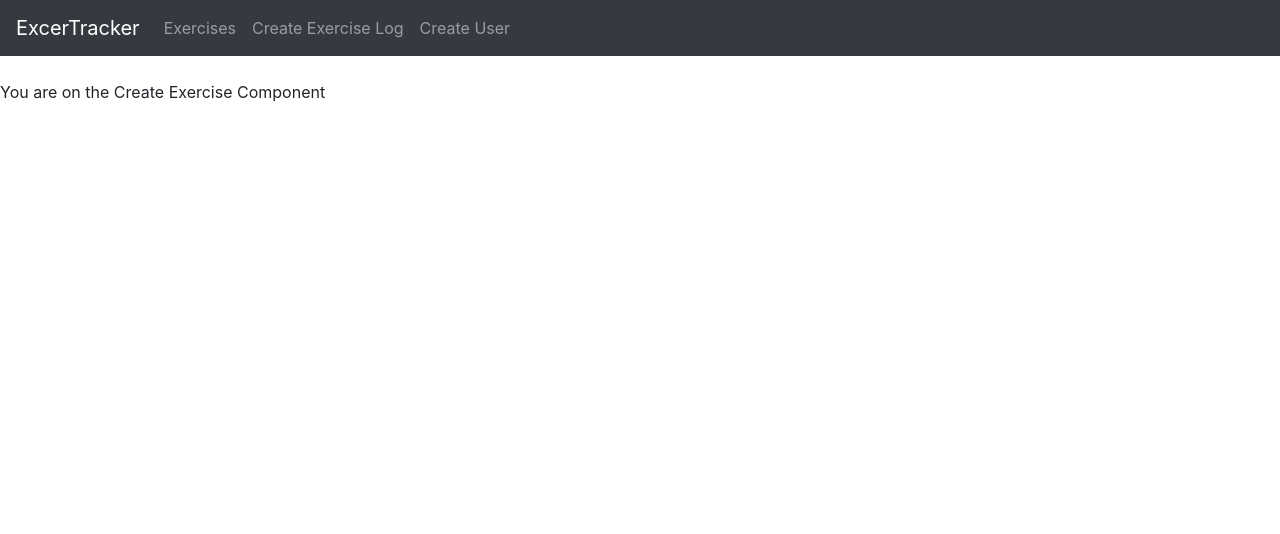
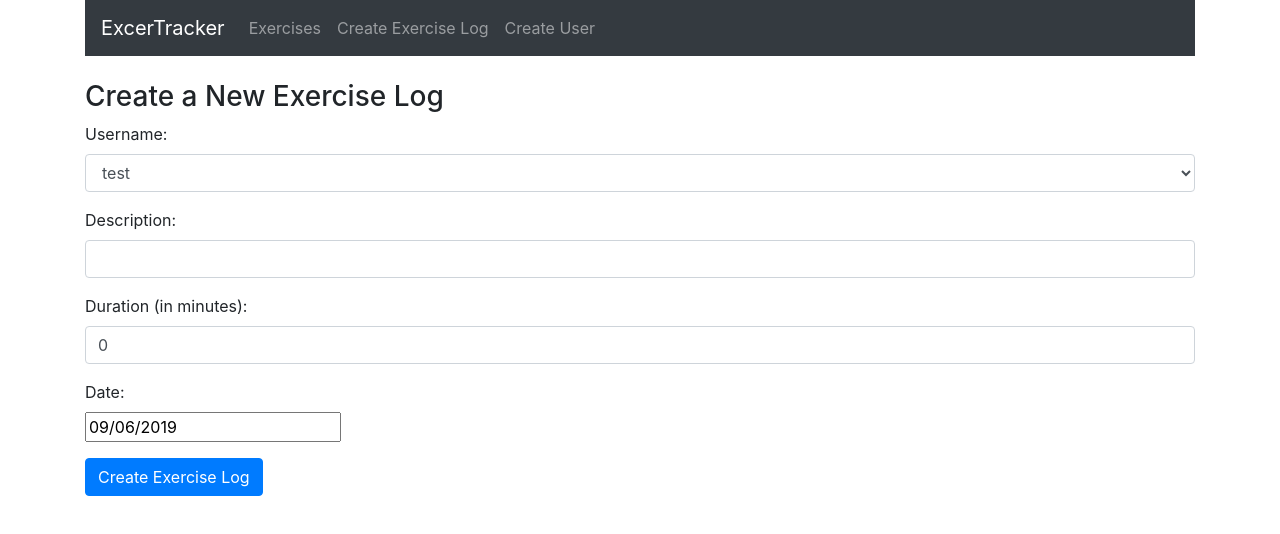
Before and after one commit to lsalazar1/Exercise-App, a React (Create React App) app: page /create in a window 1280 px wide. Shown: the top 534 px of the page. Built offline with nearby package versions, Linux system fonts and the light colour scheme; the HTML template or start-up script is replaced by a standard one.

Commit message:
create-exercises component finished

```diff
--- a/package.json
+++ b/package.json
@@ -5,6 +5,7 @@
   "dependencies": {
     "bootstrap": "^4.3.1",
     "react": "^16.9.0",
+    "react-datepicker": "^2.9.6",
     "react-dom": "^16.9.0",
     "react-router-dom": "^5.0.1",
     "react-scripts": "3.1.1"
--- a/src/App.js
+++ b/src/App.js
@@ -11,12 +11,14 @@
 function App() {
   return (
     <Router>
+      <div className="container">
         <Navbar />
         <br/>
         <Route path="/" exact component={ExerciseList} />
         <Route path="/edit/:id" component={EditExercise} />
         <Route path="/create" component={CreateExercise} />
         <Route path="/user" component={CreateUser} />
+      </div>
     </Router>
   );
 };
--- a/src/components/create-exercise.component.js
+++ b/src/components/create-exercise.component.js
@@ -1,11 +1,128 @@
 import React, { Component } from 'react';
+import DatePicker from 'react-datepicker';
+import "react-datepicker/dist/react-datepicker.css";
 
 export default class CreateExercises extends Component {
+    constructor(props){
+        super(props);
+
+        this.onChangeUsername = this.onChangeUsername.bind(this);
+        this.onChangeDescription = this.onChangeDescription.bind(this);
+        this.onChangeDuration = this.onChangeDuration.bind(this);
+        this.onChangeDate = this.onChangeDate.bind(this);
+        this.onSubmit = this.onSubmit.bind(this);
+
+        this.state = {
+            username: '',
+            description: '',
+            duration: 0,
+            date: new Date(),
+            users: []
+        }
+    }
+
+    componentDidMount() {
+        this.setState({
+            users: ['test'],
+            username: 'test user'
+        })
+    }
+
+    onChangeUsername(e) {
+        this.setState({
+            username: e.target.value
+        });
+    }
+
+    onChangeDescription(e) {
+        this.setState({
+            description: e.target.value
+        });
+    }
+
+    onChangeDuration(e) {
+        this.setState({
+            duration: e.target.value
+        });
+    }
+
+    onChangeDate(date) {
+        this.setState({
+            date: date
+        });
+    }
+
+    onSubmit(e) {
+        e.preventDefault();
+
+        const exercise = {
+            username: this.state.username,
+            description: this.state.description,
+            duration: this.state.duration,
+            date: this.state.date
+        };
+
+        console.log(exercise);
+
+        window.location = '/';
+    }
+
     render() {
-        return(
-            <div>
-                <p>You are on the Create Exercise Component</p>
-            </div>
-        )
+        return (
+        <div>
+            <h3>Create a New Exercise Log</h3>
+            <form onSubmit={this.onSubmit}>
+                <div className="form-group">
+                    <label>Username: </label>
+                    <select ref="userInput"
+                        required
+                        className="form-control"
+                        value={this.state.username}
+                        onChange={this.onChangeUsername}>
+                        {
+                            this.state.users.map(function(user) {
+                                return <option
+                                    key = {user}
+                                    value = {user}>{user}
+                                    </option>
+                            })
+                        }
+                    </select>
+                </div>
+
+                <div className="form-group">
+                    <label>Description: </label>
+                    <input type="text"
+                        className="form-control"
+                        value={this.state.description}
+                        onChange={this.onChangeDescription}
+                        />
+                </div>
+
+                <div className="form-group">
+                    <label>Duration (in minutes): </label>
+                    <input type="text"
+                        className="form-control"
+                        value={this.state.duration}
+                        onChange={this.onChangeDuration}
+                    />
+                </div>
+
+                <div className="form-group">
+                    <label>Date: </label>
+                    <div>
+                        <DatePicker
+                            selected={this.state.date}
+                            onChange={this.onChangeDate}
+                        />
+                    </div>
+                </div>
+
+                <div className="form-group">
+                    <input type="submit" value="Create Exercise Log" className="btn btn-primary" />
+                </div>
+            </form>
+        </div>
+        );
     }
 }
```
Also changed, not shown: 1 other file (tests, documents, lock files or other folders). Lines whose indentation alone changed are shown as unchanged.
